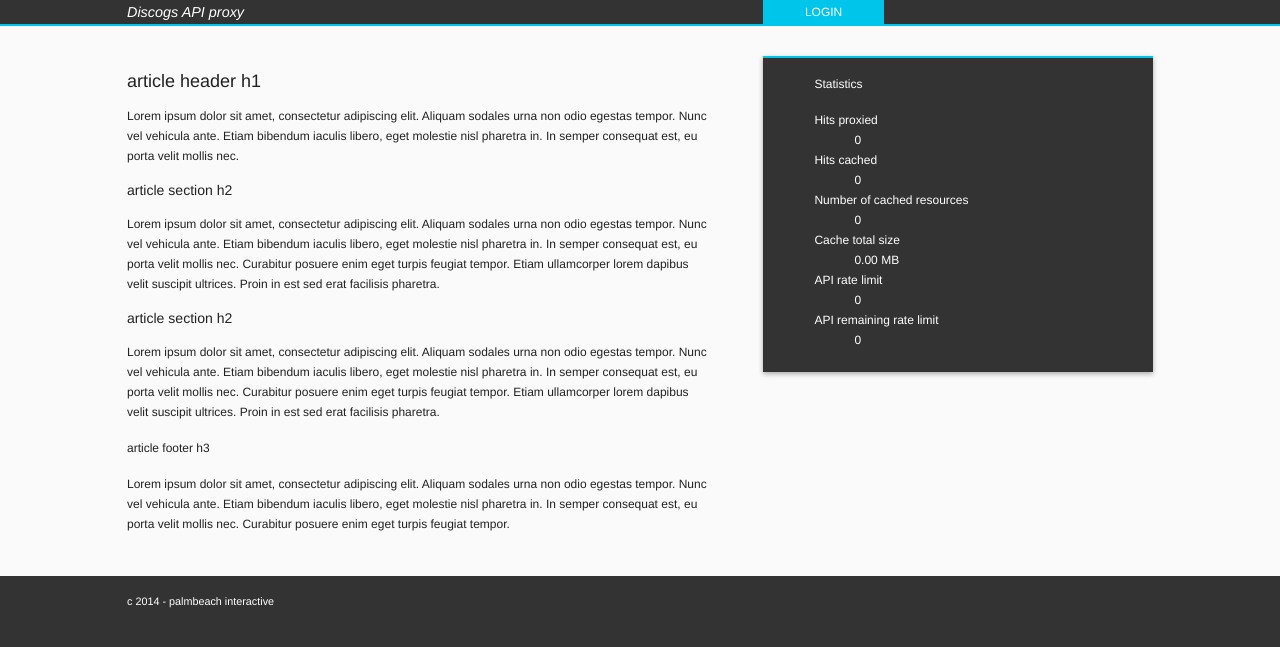
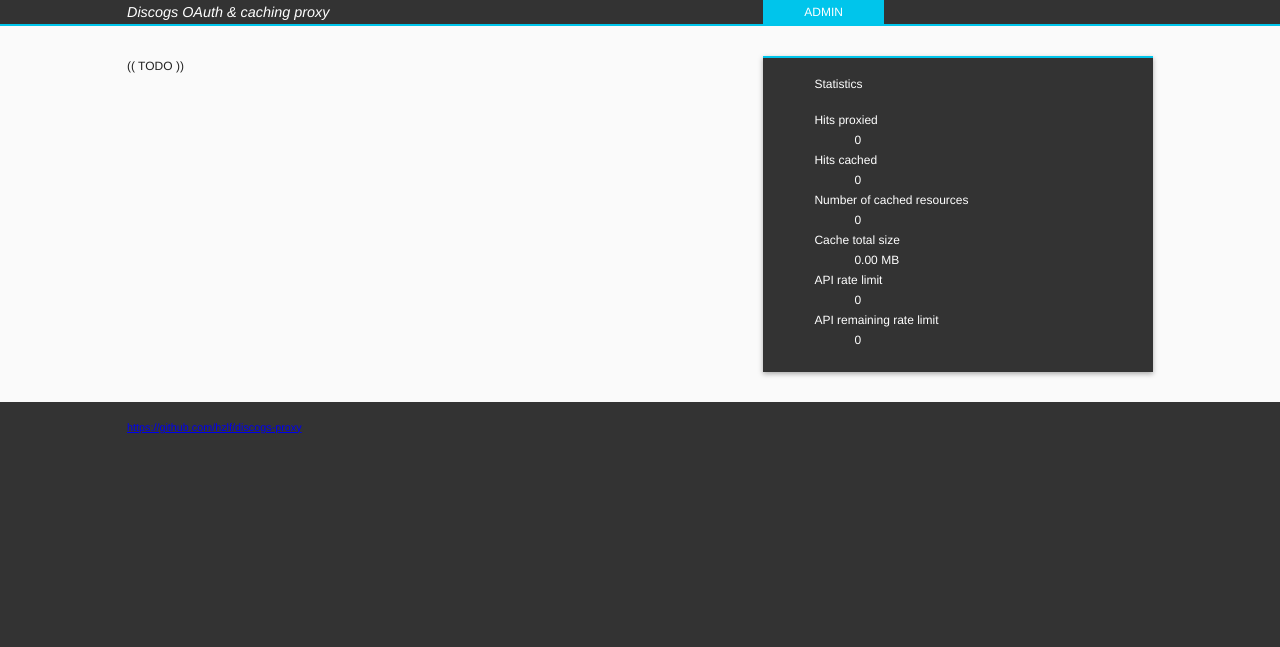
Before and after one commit to hzlf/discogs-proxy, a Django app: page / in a window 1280 px wide. Shown: the top 647 px of the page. Run offline with Django 3.2, Linux system fonts and the light colour scheme; data that the repository does not hold is empty; some libraries are stand-ins or nearby versions.

Commit message:
template cleanup

```diff
--- a/website/base/static/js/stats.js
+++ b/website/base/static/js/stats.js
@@ -1,5 +1,6 @@
 /*
  * Proxy statistics
+ * This is just a really quick and dirty implementation - _for demonstration purpose only_.
  */
 
 ProxyStatsApp = function () {
@@ -7,35 +8,27 @@ ProxyStatsApp = function () {
     var self = this;
     this.apiUrl;
     this.container;
-    this.interval = 5000;
+    this.interval = 30000;
 
     this.init = function () {
-
         self.load()
         if(self.interval){
             setInterval(function () {
                 self.load();
             }, self.interval);
         }
-
-    }
+    };
 
 
     this.load = function() {
         $.get(self.apiUrl, function(data) {
              self.display(data);
         });
-    }
+    };
 
     this.display = function(data) {
-
         $.each(data, function(k, v) {
-            console.log('k', k, 'v', v);
-
             $('#stats_' + k, self.container).html(v)
-
         })
-
-    }
-
-}
+    };
+};
--- a/website/base/templates/_layouts/base.html
+++ b/website/base/templates/_layouts/base.html
@@ -31,14 +31,10 @@
 
 <div class="header-container">
     <header class="wrapper clearfix">
-        <h1 class="title">Discogs API proxy</h1>
+        <h1 class="title">Discogs OAuth & caching proxy</h1>
         <nav>
             <ul>
-                {% if user.is_authenticated %}
-                <li><a href="#">Logout</a></li>
-                {% else %}
-                <li><a href="#">Login</a></li>
-                {% endif %}
+                <li><a href="{% url 'admin:index' %}">Admin</a></li>
             </ul>
         </nav>
     </header>
@@ -53,7 +49,7 @@
 <div class="footer-container">
     <footer class="wrapper">
         {% block footer %}
-        <p>c 2014 - palmbeach interactive</p>
+        <p><a href="https://github.com/hzlf/discogs-proxy">https://github.com/hzlf/discogs-proxy</a></p>
         {% endblock footer %}
     </footer>
 </div>
--- a/website/base/templates/base/home.html
+++ b/website/base/templates/base/home.html
@@ -18,43 +18,11 @@
 </script>
 {% endblock js %}
 
-{% block page_title %}Discogs API proxy{% endblock %}
+{% block page_title %}Discogs OAuth & caching proxy{% endblock %}
 {% block page_class %}home{% endblock %}
 {% block content %}
 <article>
-    <header>
-        <h1>article header h1</h1>
-
-        <p>Lorem ipsum dolor sit amet, consectetur adipiscing elit. Aliquam sodales urna non odio
-            egestas tempor. Nunc vel vehicula ante. Etiam bibendum iaculis libero, eget molestie
-            nisl pharetra in. In semper consequat est, eu porta velit mollis nec.</p>
-    </header>
-    <section>
-        <h2>article section h2</h2>
-
-        <p>Lorem ipsum dolor sit amet, consectetur adipiscing elit. Aliquam sodales urna non odio
-            egestas tempor. Nunc vel vehicula ante. Etiam bibendum iaculis libero, eget molestie
-            nisl pharetra in. In semper consequat est, eu porta velit mollis nec. Curabitur posuere
-            enim eget turpis feugiat tempor. Etiam ullamcorper lorem dapibus velit suscipit
-            ultrices. Proin in est sed erat facilisis pharetra.</p>
-    </section>
-    <section>
-        <h2>article section h2</h2>
-
-        <p>Lorem ipsum dolor sit amet, consectetur adipiscing elit. Aliquam sodales urna non odio
-            egestas tempor. Nunc vel vehicula ante. Etiam bibendum iaculis libero, eget molestie
-            nisl pharetra in. In semper consequat est, eu porta velit mollis nec. Curabitur posuere
-            enim eget turpis feugiat tempor. Etiam ullamcorper lorem dapibus velit suscipit
-            ultrices. Proin in est sed erat facilisis pharetra.</p>
-    </section>
-    <footer>
-        <h3>article footer h3</h3>
-
-        <p>Lorem ipsum dolor sit amet, consectetur adipiscing elit. Aliquam sodales urna non odio
-            egestas tempor. Nunc vel vehicula ante. Etiam bibendum iaculis libero, eget molestie
-            nisl pharetra in. In semper consequat est, eu porta velit mollis nec. Curabitur posuere
-            enim eget turpis feugiat tempor.</p>
-    </footer>
+    (( TODO ))
 </article>
 
 <aside>
--- a/website/project/urls.py
+++ b/website/project/urls.py
@@ -1,13 +1,10 @@
 from django.conf.urls import patterns, include, url
-from django.views.generic import TemplateView
 from django.contrib import admin
+
 admin.autodiscover()
 
 urlpatterns = patterns('',
-    #url(r'^$', TemplateView.as_view(template_name='index.html')),
-
     url(r'', include('base.urls')),
-
     url(r'^admin/', include(admin.site.urls)),
     url(r'^', include('dgsproxy.urls')),
 )
```
Also changed, not shown: website/base/templates/_layouts/__orig__base.html (deleted, +0 -96 lines).
